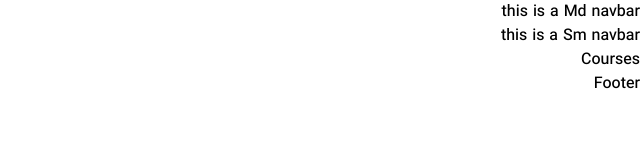
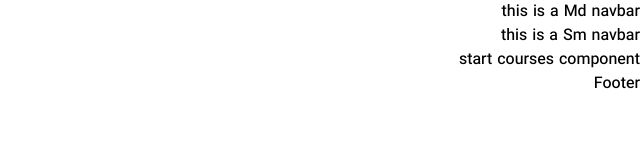
Before and after one commit to academy-react-winter1403/Code_Factory, a React (Vite) app: page /courses in a window 1280 px wide. Shown: the top 160 px of the page, without its empty margins (640-1280 px from the left). Built offline with nearby package versions, Linux system fonts and the light colour scheme.

Commit message:
start couses branch

```diff
--- a/src/Components/Courses/index.jsx
+++ b/src/Components/Courses/index.jsx
@@ -0,0 +1,11 @@
+import { div } from "framer-motion/client"
+
+const Courses = () => {
+    return (
+        <div>
+            start courses component
+        </div>
+    )
+}
+
+export default Courses
--- a/src/Pages/Courses/index.jsx
+++ b/src/Pages/Courses/index.jsx
@@ -1,7 +1,8 @@
+import Courses from "../../Components/Courses";
 const CoursesPage = () => {
   return (
     <div>
-      <h1>Courses</h1>
+      <Courses />
     </div>
   );
 };
```
